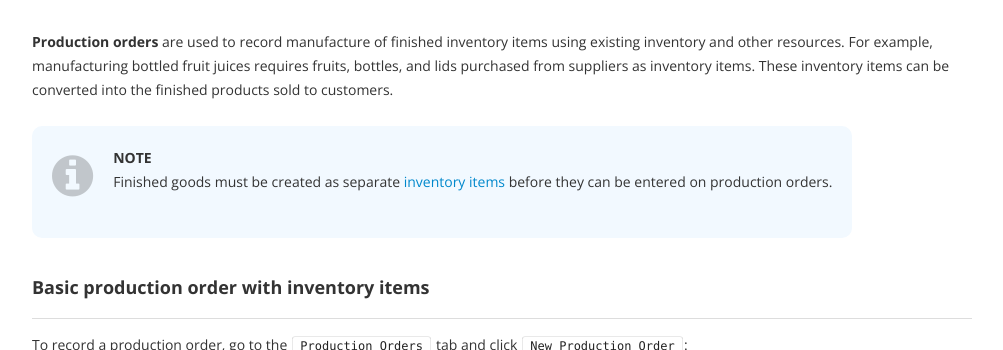
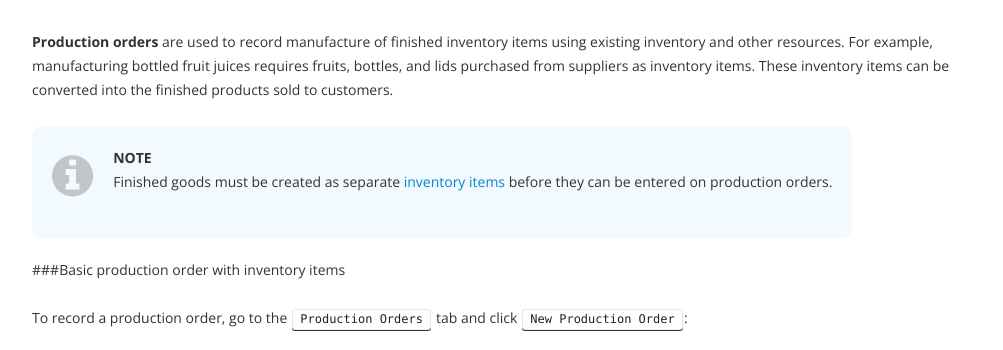
Before and after one commit to 3etechinns/www.manager.io, a Jekyll site: the page built from _guides/7767.html, in a window 1280 px wide and 1400 px high, scrolled down 206 px, cut to the strip 0-350 px from the top of the window. Shown: the whole strip, without its empty margins (138-1141 px from the left). Built offline with Jekyll 4.4.1, drawn with Linux system fonts in a browser that asks for light colours; nearby versions of some CDN libraries; comment, search, counter and statistics services are not loaded; some of the changed text lies outside the part shown.

Commit message:
Updating existing guide

```diff
--- a/_guides/7767.html
+++ b/_guides/7767.html
@@ -5,22 +5,18 @@ tags: production-orders production-order-view production-order-form beginner
 ---
 {% raw %}
 <p><strong>Production orders</strong> are used to record manufacture of finished inventory items using existing inventory and other resources. For example, manufacturing bottled fruit juices requires fruits, bottles, and lids purchased from suppliers as inventory items. These inventory items can be converted into the finished products sold to customers.</p>
-
-<table style="background-color: #F2F9FF; border-radius: 10px; margin-bottom: 20px"><tr><td style="font-size: 48px; opacity: 0.25; padding: 20px; padding-top: 15px; padding-right: 0px; vertical-align: top"><i class="fa fa-info-circle"></i></td><td style="padding: 20px"><p><strong>NOTE</strong><br>Finished goods must be created as separate <a href="/guides/7551">inventory items</a> before they can be entered on production orders.</p></td></tr></table>
-
-<h3>Basic production order with inventory items</h3>
-
+<table style="background-color: #F2F9FF; border-radius: 10px; margin-bottom: 20px"><tr><td style="font-size: 48px; opacity: 0.25; padding: 20px; padding-top: 15px; padding-right: 0px; vertical-align: top"><i class="fa fa-info-circle"></i></td><td style="padding: 20px">
+<p><strong>NOTE</strong><br>
+Finished goods must be created as separate <a href="/guides/7551">inventory items</a> before they can be entered on production orders.</p>
+</td></tr></table>
+<p>##<span class="hashtag">#Basic</span> production order with inventory items</p>
 <p>To record a production order, go to the <kbd>Production Orders</kbd> tab and click <kbd>New Production Order</kbd>:</p>
-
 <p><img src="https://cdn-business2.discourse.org/uploads/manager1/original/2X/b/bec1774f423ff46054577108bb75595fc82f20f1.png" width="216" height="50"> <strong><i class="fa fa-hand-o-right" style="margin-right: 10px; color: #999; font-size: 18px; padding-top: 5px"></i></strong> <img src="https://cdn-business2.discourse.org/uploads/manager1/original/2X/c/cc2c5d04ba0afa9b66522c184b25402f1f3c2764.png" width="306" height="50"></p>
-
 <p>Complete the entry screen:</p>
-
 <p><img src="https://cdn-business2.discourse.org/uploads/manager1/original/2X/3/3fa3f1024998654296ff90648a51c310025a6be5.png" width="451" height="381"></p>
-
 <ul>
 <li>
-<strong><code>Date</code></strong> will be autofilled with today's date, but may be edited.</li>
+<strong><code>Date</code></strong> will be autofilled with today’s date, but may be edited.</li>
 <li>
 <strong><code>Priority</code></strong> is optional, and can be used as a literal priority or may be used to serialize production orders.</li>
 <li>
@@ -28,16 +24,10 @@ tags: production-orders production-order-view production-order-form beginner
 <li>Select quantity and <em>Inventory item</em> to be produced under <strong><code>Finished item</code></strong>.</li>
 <li>Select quantity and <em>Inventory item</em> for the first raw material to be used for production under <strong><code>Bill of materials</code></strong>. If more than one inventory item is used, click <kbd>Add line</kbd> to add more line items.</li>
 </ul>
-
 <p>Click <kbd>Create</kbd> to save the production order.</p>
-
-<h3>Adding non-inventory costs</h3>
-
+<p>##<span class="hashtag">#Adding</span> non-inventory costs</p>
 <p>If non-inventory costs, such as wages, consumables, or overhead allocations are required to produce the finished inventory item(s), check the box to <code>Add non-inventory cost into production</code>. Enter accounts to which the costs will be posted and the amounts. Add lines if necessary:</p>
-
 <p><img src="https://cdn-business2.discourse.org/uploads/manager1/original/2X/8/8c592cd4f0ea9370b80815971dd8b77ab3ea74b4.png" width="447" height="156"></p>
-
 <p>Manager will add the non-inventory costs to the current average cost of inventory item(s) consumed by the production order to calculate the cost of the produced inventory item(s).</p>
-
 <p>In the <kbd>Inventory Items</kbd> tab, the quantity of the manufactured inventory item will increase while the quantities of input inventory items will decrease by the quantities included in the production order.</p>
 {% endraw %}
```
